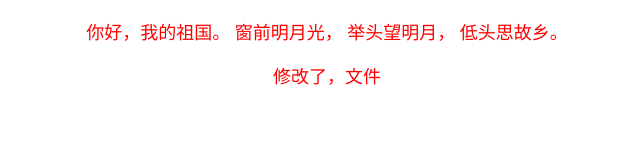
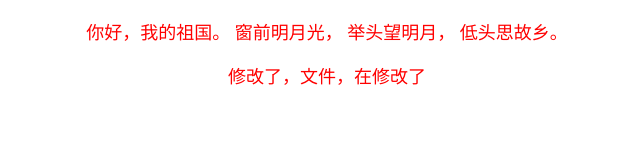
Before and after one commit to studyhobby/learning-more, a plain HTML site: page index.html in a window 1280 px wide. Shown: the whole page, without its empty margins (313-953 px from the left). Drawn offline with Linux system fonts and the light colour scheme.

Commit message:
remodifile index.html

```diff
--- a/index.html
+++ b/index.html
@@ -12,6 +12,6 @@
     举头望明月，
     低头思故乡。
 </p>
-<p>修改了，文件</p>
+<p>修改了，文件，在修改了</p>
 </body>
 </html>
```
